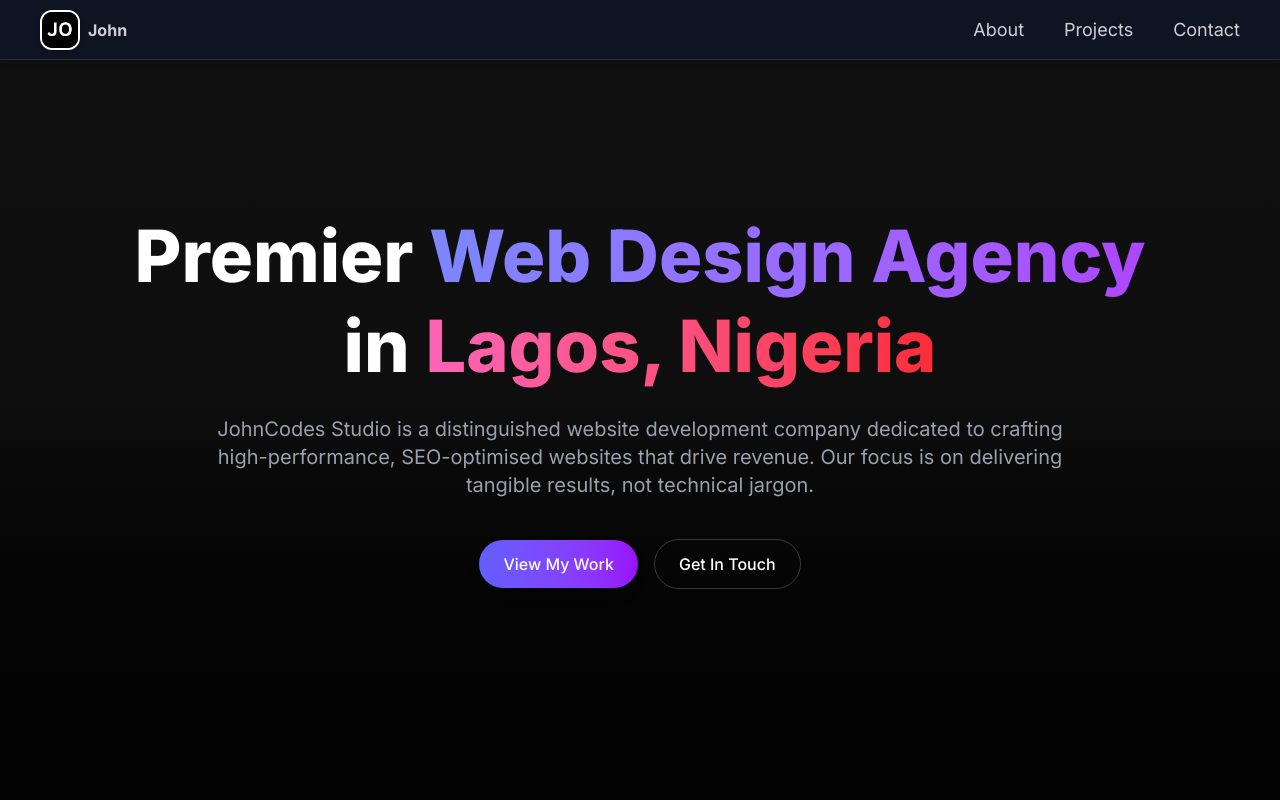
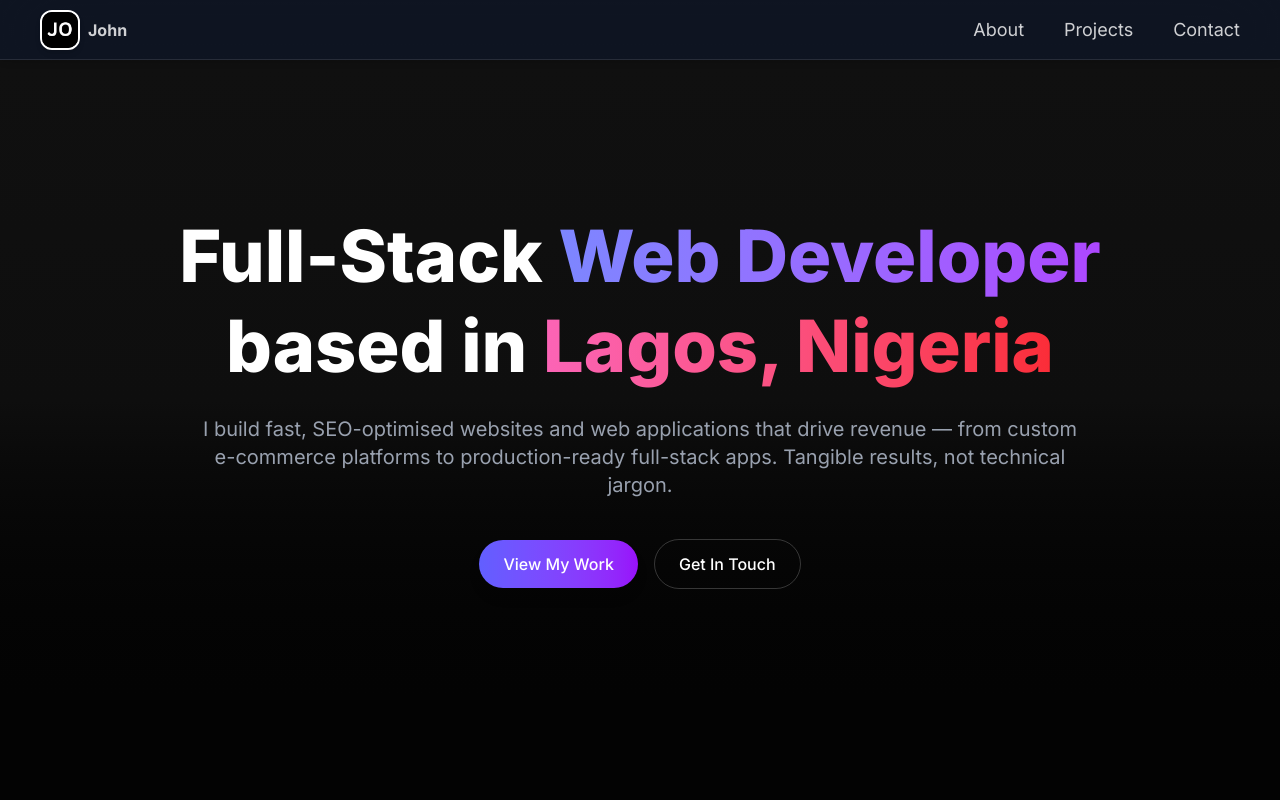
Before and after one commit to lamba01/my-portfolio, a Next.js app: page / in a window 1280 px wide. Shown: the top 800 px of the page. Built offline with nearby package versions, Linux system fonts and the light colour scheme.

Commit message:
fix: repositioned as developer rather than agency

```diff
--- a/src/app/about/page.jsx
+++ b/src/app/about/page.jsx
@@ -24,16 +24,15 @@
         </h1>
 
         <p className="text-base sm:text-lg leading-relaxed text-gray-400">
-                With a focus on performance, usability, and business impact, We
+          With a focus on performance, usability, and business impact, I
           specialise in building web applications that solve real problems.
           Whether it&apos;s a revenue-generating eCommerce store, an automated
-                booking system, or a polished brand presence We approach every
-                project with the same level of care and technical rigour.
+          booking system, or a polished brand presence We approach every project
+          with the same level of care and technical rigour.
         </p>
 
         <p className="text-base sm:text-lg leading-relaxed text-gray-400">
-                Beyond client work, We serve as the moderator for
-                the{" "}
+          Beyond client work, I serve as the moderator for the{" "}
           <a
             href="https://njsh.org.ng/index.php/njsh-journal"
             target="_blank"
@@ -47,9 +46,9 @@
         </p>
 
         <p className="text-base sm:text-lg leading-relaxed text-gray-400">
-                We&apos;re driven by the belief that great software should be invisible
-              it should just work, beautifully. If you have a vision, We&apos;d
-                love to help build it.
+          I&apos;m driven by the belief that great software should be invisible
+          it should just work, beautifully. If you have a vision, I&apos;d love
+          to help build it.
         </p>
 
         {/* CTA */}
--- a/src/app/layout.js
+++ b/src/app/layout.js
@@ -12,60 +12,51 @@
 export const metadata = {
   metadataBase: new URL("https://johnbuilds.site"),
   title: {
-    default: "E-commerce Website Development & Web Design Services | JohnCodes Studio",
-    template: "%s | JohnCodes",
+    default: "John Oluwafemi | Full-Stack Web Developer",
+    template: "%s | John Oluwafemi",
   },
-    alternates: {
-    canonical: 'https://johnbuilds.site',
+  alternates: {
+    canonical: "https://johnbuilds.site",
   },
   description:
-    "JohnCodes is a web design and development agency. We build fast, SEO-optimised websites, eCommerce stores, and booking platforms for businesses.",
+    "I'm a full-stack developer building fast, SEO-optimised websites, e-commerce stores, and booking platforms for businesses in Nigeria, Canada, and the UK.",
   keywords: [
-    "web design agency Edmonton",
-    "web design company Edmonton",
-    "web development agency Edmonton",
-    "free website",
-    "cheap website design Edmonton",
-    "free website development Edmonton",
-    "best web design agency Edmonton",
-    "top web design company Edmonton",
-    "website design Edmonton",
-    "eCommerce web design Canada",
-    "Next.js web design agency",
+    "full-stack web developer",
+    "Next.js developer",
+    "web developer in Lagos",
+    "web developer Nigeria",
+    "eCommerce website development",
+    "custom web application development",
+    "React developer",
+    "Next.js e-commerce development",
     "booking platform development",
-    "small business website design Canada",
-    "website redesign Edmonton",
-    "website developer",
-    "web developer in Lagos",
-    "best web developer in Lagos",
-    "top web developer in Lagos",
-    "best developer in Nigeria",
-    "cheap developer in Nigeria",
+    "SEO optimisation for websites",
+    "freelance web developer Nigeria",
   ],
-  authors: [{ name: "JohnCodes", url: "https://johnbuilds.site" }],
-  creator: "JohnCodes",
+  authors: [{ name: "John Oluwafemi", url: "https://johnbuilds.site" }],
+  creator: "John Oluwafemi",
   openGraph: {
     type: "website",
-    locale: "en_CA",
+    locale: "en_US",
     url: "https://johnbuilds.site",
-    siteName: "JohnCodes",
-    title: "Web Design Agency | JohnCodes",
+    siteName: "John Oluwafemi",
+    title: "John Oluwafemi | Full-Stack Web Developer",
     description:
-      "We build fast, SEO-optimised websites and web apps for businesses in Edmonton and beyond.",
+      "I build fast, SEO-optimised websites and web apps for businesses across Nigeria, Canada, and the UK.",
     images: [
       {
         url: "/john-oluwafemi.jpeg",
         width: 1200,
         height: 630,
-        alt: "JohnCodes – Web Design Agency in Edmonton",
+        alt: "John Oluwafemi – Full-Stack Web Developer",
       },
     ],
   },
   twitter: {
     card: "summary_large_image",
-    title: "JohnCodes | Web Design Agency",
+    title: "John Oluwafemi | Full-Stack Web Developer",
     description:
-      "Fast, conversion-focused websites and web apps for businesses.",
+      "Fast, conversion-focused websites and web apps, built end-to-end.",
     creator: "@lambacodes",
     images: ["/john-oluwafemi.jpeg"],
   },
@@ -80,21 +71,19 @@
       "max-snippet": -1,
     },
   },
-  alternates: {
-    canonical: "https://johnbuilds.site",
-  },
 };
 
-// ✅ SEO: JSON-LD Structured Data (LocalBusiness schema)
+// ✅ SEO: JSON-LD Structured Data (Person schema)
 function StructuredData() {
   const schema = {
     "@context": "https://schema.org",
-    "@type": "LocalBusiness",
-    name: "JohnCodes",
+    "@type": "Person",
+    name: "John Oluwafemi",
     url: "https://johnbuilds.site",
     image: "https://johnbuilds.site/john-oluwafemi.jpeg",
+    jobTitle: "Full-Stack Web Developer",
     description:
-      "Web design agency specialising in React, Next.js, and Node.js.",
+      "Full-stack web developer specialising in React, Next.js, and Node.js.",
     email: "mailto:moyinooluwafemi2004@gmail.com",
     sameAs: [
       "https://www.linkedin.com/in/johnmoyinoluwa/",
@@ -103,18 +92,11 @@
     ],
     address: {
       "@type": "PostalAddress",
-      addressLocality: "Edmonton",
-      addressRegion: "AB",
-      addressCountry: "CA",
-    },
-    founder: {
-      "@type": "Person",
-      name: "John Oluwafemi",
-      jobTitle: "Founder & Lead Developer",
-      sameAs: "https://www.linkedin.com/in/johnmoyinoluwa/",
+      addressLocality: "Lagos",
+      addressCountry: "NG",
     },
     knowsAbout: [
-      "web design",
+      "web development",
       "eCommerce websites",
       "booking platforms",
       "React",
@@ -122,7 +104,6 @@
       "Node.js",
       "Tailwind CSS",
       "SEO",
-      "web design Edmonton",
     ],
   };
 
--- a/src/sections/hero.jsx
+++ b/src/sections/hero.jsx
@@ -28,17 +28,17 @@
       {/* ✅ SEO: h1 contains primary keyword — visible to Google via SSR */}
       <motion.div style={{ y, opacity }} className="relative z-10">
         <h1 className="text-5xl sm:text-5xl md:text-6xl lg:text-7xl font-extrabold leading-tight">
-          Premier{" "}
+          Full-Stack{" "}
           <motion.span
             initial={{ opacity: 0, y: 40 }}
             animate={{ opacity: 1, y: 0 }}
             transition={{ delay: 0.5, duration: 0.6, type: "spring" }}
             className="text-transparent bg-clip-text bg-linear-to-r from-indigo-400 to-purple-500"
           >
-            Web Design Agency
+            Web Developer
           </motion.span>
           <br />
-          in{" "}
+          based in{" "}
           <motion.span
             initial={{ opacity: 0, y: 40 }}
             animate={{ opacity: 1, y: 0 }}
@@ -56,9 +56,9 @@
           transition={{ delay: 1.6, duration: 0.6 }}
           className="mt-6 text-gray-400 text-base sm:text-lg md:text-xl max-w-4xl mx-auto"
         >
-          JohnCodes Studio is a distinguished website development company dedicated to crafting
-          high-performance, SEO-optimised websites that drive revenue.
-          Our focus is on delivering tangible results, not technical jargon.
+          I build fast, SEO-optimised websites and web applications that drive
+          revenue — from custom e-commerce platforms to production-ready
+          full-stack apps. Tangible results, not technical jargon.
         </motion.p>
 
         <motion.div
```
Also changed, not shown: src/app/contact/page.jsx (+73 -18 lines). Lines whose indentation alone changed are shown as unchanged.
